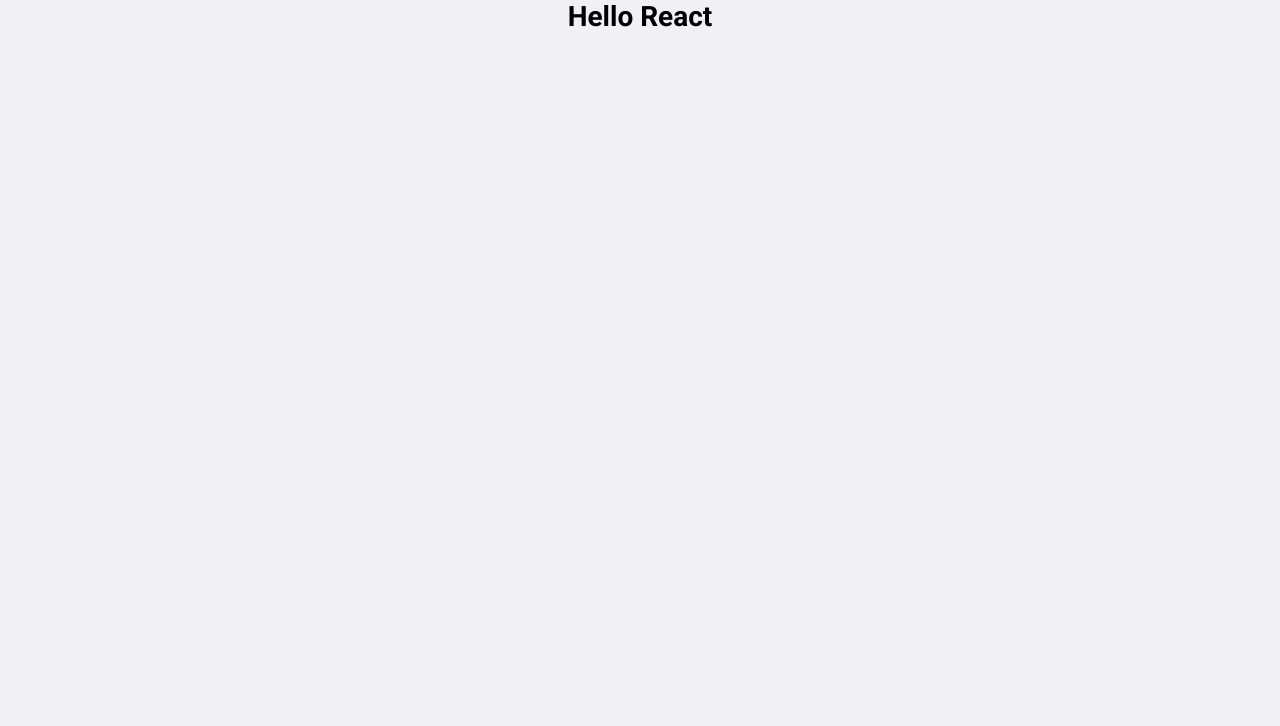
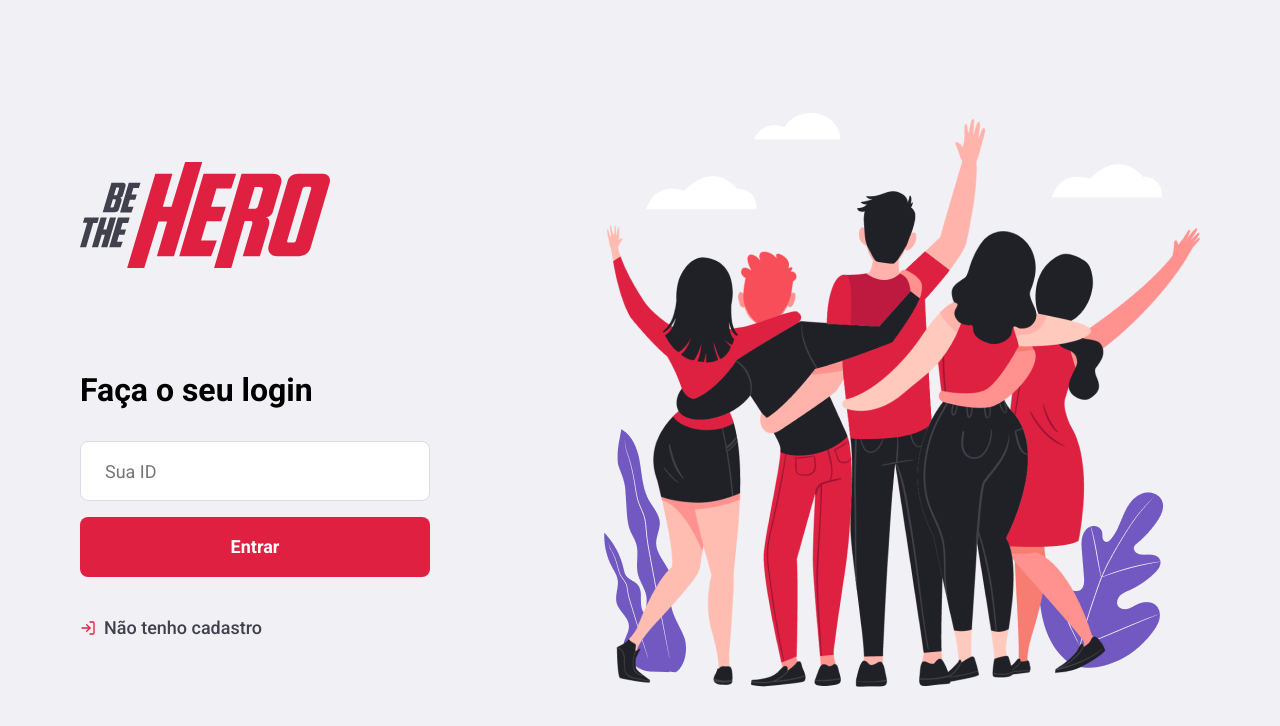
Before and after one commit to talitastravassos/be-the-hero-front, a React (Create React App) app: page / in a window 1280 px wide. Shown: the top 726 px of the page. Built offline with nearby package versions, Linux system fonts and the light colour scheme.

Commit message:
added Login page

```diff
--- a/package.json
+++ b/package.json
@@ -13,6 +13,7 @@
     "node-sass": "^4.13.1",
     "react": "^16.13.1",
     "react-dom": "^16.13.1",
+    "react-icons": "^3.9.0",
     "react-scripts": "3.4.1",
     "typescript": "~3.7.2"
   },
--- a/src/App.tsx
+++ b/src/App.tsx
@@ -1,11 +1,12 @@
 import React from 'react';
 import './App.scss';
+import Login from './pages/Login';
 
 function App() {
   return (
-    <div className="App">
-      <h1>Hello React</h1>
-    </div>
+    <>
+      <Login />
+    </>
   );
 }
 
--- /dev/null
+++ b/src/pages/Login/index.tsx
@@ -0,0 +1,29 @@
+import React from 'react';
+import { FiLogIn } from 'react-icons/fi';
+import heroesImg from '../../assets/heroes.png';
+import logo from '../../assets/logo.svg';
+import './styles.scss';
+
+export default function Login() {
+  return (
+    <div className='login-container'>
+      <section className='form'>
+        <img src={logo} alt='Logo be the hero' />
+
+        <form>
+          <h1>Faça o seu login</h1>
+          <input placeholder='Sua ID' />
+          <button className='button' type='submit'>
+            Entrar
+					</button>
+
+          <a href='/register' className='back-link'>
+            <FiLogIn size={16} color='#E02041' />
+						Não tenho cadastro
+					</a>
+        </form>
+      </section>
+      <img src={heroesImg} alt='Heroes' />
+    </div>
+  );
+}
--- /dev/null
+++ b/src/pages/Login/styles.scss
@@ -0,0 +1,25 @@
+.login-container {
+	width: 100%;
+	max-width: 1120px;
+	height: 100vh;
+	margin: 0 auto;
+
+	display: flex;
+	align-items: center;
+	justify-content: space-between;
+}
+
+.login-container section.form {
+	width: 100%;
+	max-width: 350px;
+	margin-right: 30px;
+}
+
+.login-container section.form form {
+	margin-top: 100px;
+}
+
+.login-container section.form form h1 {
+	font-size: 32px;
+	margin-bottom: 32px;
+}
```
Also changed, not shown: 1 other file (tests, documents, lock files or other folders).
